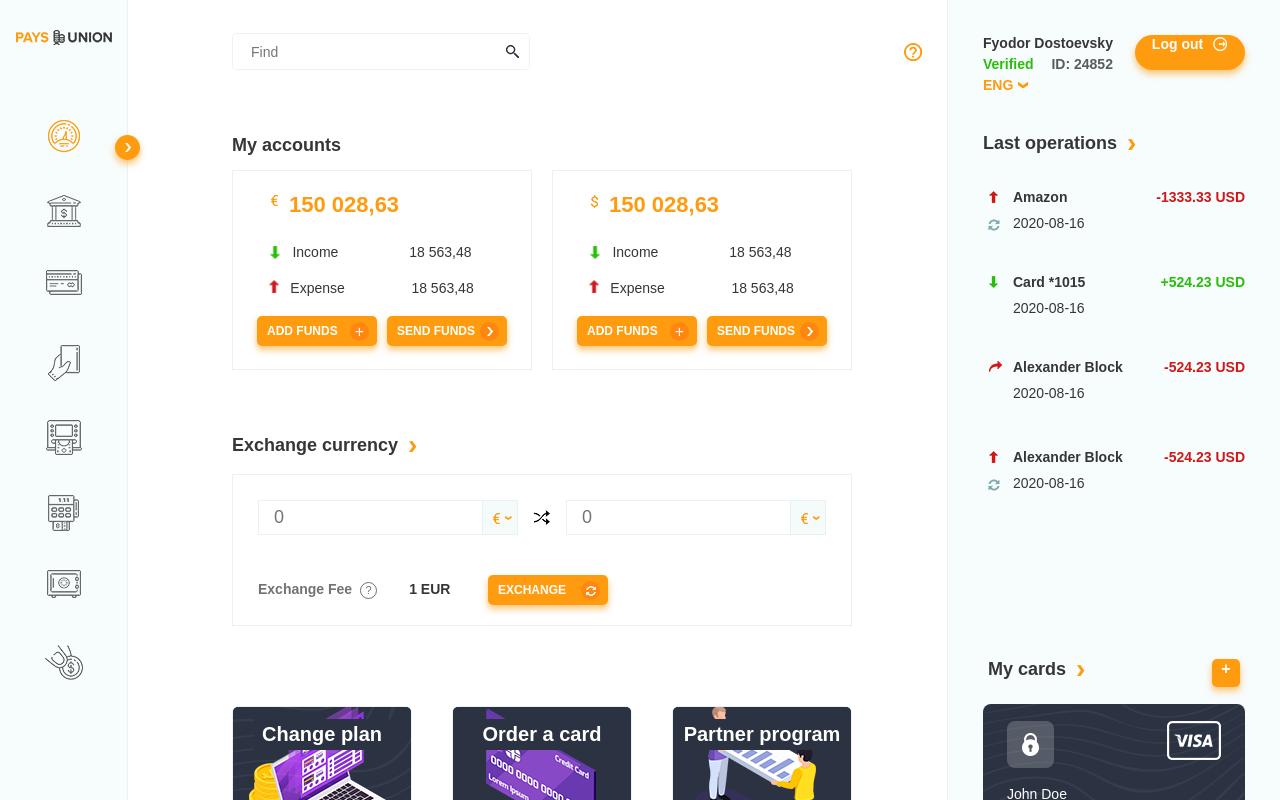
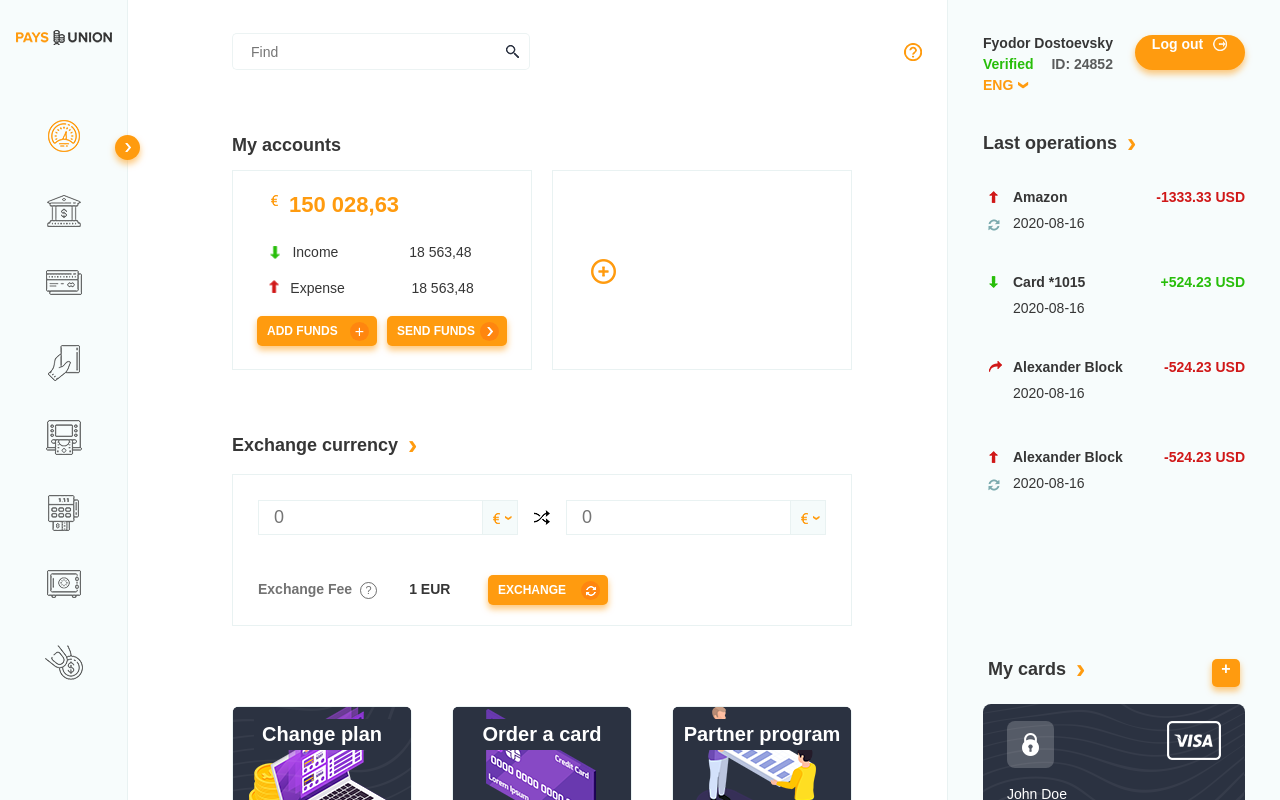
Before and after one commit to unstoo/puni, a React app: page / in a window 1280 px wide. Shown: the top 800 px of the page. Built offline with nearby package versions, Linux system fonts and the light colour scheme; a web font is replaced by a local one.

Commit message:
feature: <NewAccountPlaceholder>

```diff
--- a/src/components/MyAccounts/index.jsx
+++ b/src/components/MyAccounts/index.jsx
@@ -25,7 +25,8 @@ const MyAccounts = () => (
     <h2 className={style.header}>My accounts</h2>
     <ul className={style['accounts-list']}>
       <Account data={accountsData[0]} />
-      <Account data={accountsData[1]} />
+      <NewAccountPlaceholder />
+      {/* <Account data={accountsData[1]} /> */}
     </ul>
   </div>
 );
@@ -57,6 +58,18 @@ const Account = ({ data }) => {
   );
 };
 
+const NewAccountPlaceholder = () => {
+  return (
+    <li className={style.accountPlaceholder}>
+      <button
+        className={style.addAccountButton}
+        aria-label="Add new account"
+        type="button"
+      ></button>
+    </li>
+  );
+};
+
 // MyAccounts.propTypes = {
 //   // eslint-disable-next-line react/forbid-prop-types
 //   data: PropTypes.any,
--- a/src/components/MyAccounts/style.css
+++ b/src/components/MyAccounts/style.css
@@ -19,6 +19,44 @@
     border: 1px solid #e9f2f2;
     margin-right: 20px;
 }
+
+.accounts-list .accountPlaceholder {
+    display: flex;
+    height: 200px;
+    width: 300px;
+    border: 1px solid #e9f2f2;
+    margin-right: 20px;
+}
+
+.addAccountButton{
+    position: relative;
+    height: 25px;
+    width: 25px;
+    margin: 0;
+    padding: 0;
+    background: none;
+    border: none;
+    margin-right: auto;
+    margin-top: 75px;
+    margin-bottom: auto;
+    margin-left: 25px;
+
+    background-repeat: no-repeat;
+    background-position: center;
+}
+
+.addAccountButton:before {
+    content: "";
+    position: absolute;
+    width: 25px;
+    height: 25px;
+    background-image: url('/icon-add-account.png');
+    transition: all 0.5s linear;
+ }
+
+ .addAccountButton:hover:before {
+     transform:rotate(360deg);
+ }
 
 .accounts-list li:last-of-type {
     margin-right: 0px;
```
Also changed, not shown: src/components/CurrencyExchenger/index.jsx (line endings or trailing spaces).
